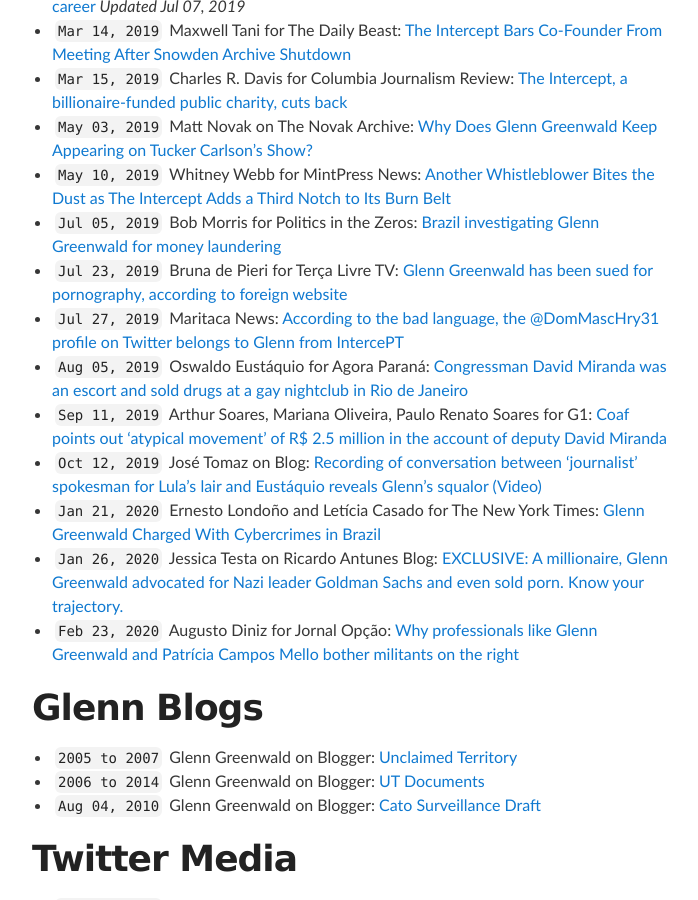
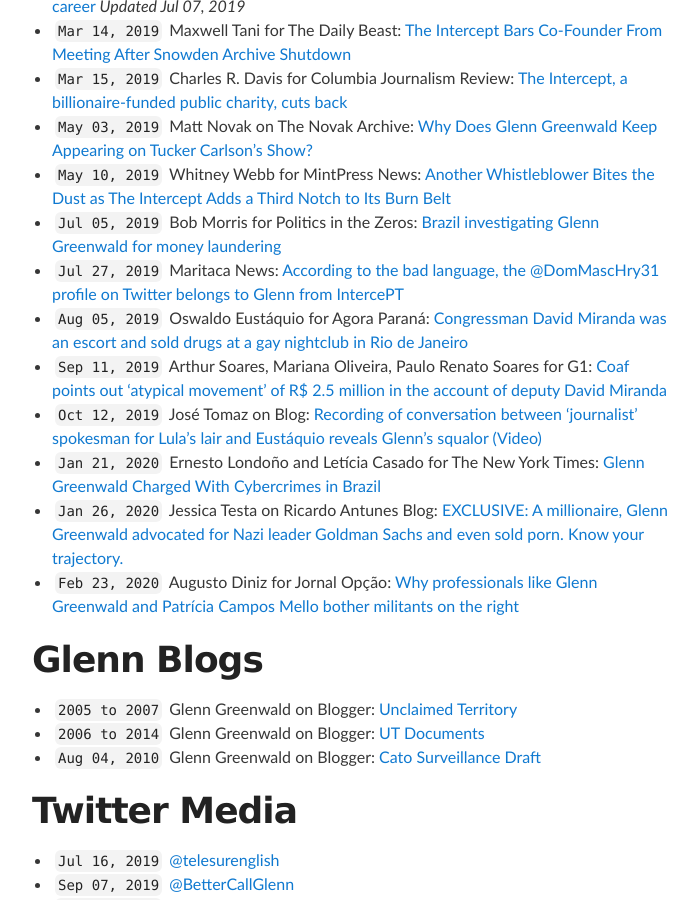
Before and after one commit to masternotions/masternotions.github.io, a Jekyll site: the page built from articles.md, in a window 1280 px wide and 900 px high, scrolled down 1743 px. Shown: the whole window, without its empty margins (288-986 px from the left). Built offline with Jekyll 4.4.1, drawn with Linux system fonts in a browser that asks for light colours.

Commit message:
Update articles.md

```diff
--- a/articles.md
+++ b/articles.md
@@ -45,7 +45,6 @@ title: Articles
 - ``May 03, 2019`` Matt Novak on The Novak Archive: [Why Does Glenn Greenwald Keep Appearing on Tucker Carlson's Show?](https://www.novakarchive.com/foias/2019/4/20/why-does-glenn-greenwald-keep-going-on-tucker-carlsons-show)
 - ``May 10, 2019`` Whitney Webb for MintPress News: [Another Whistleblower Bites the Dust as The Intercept Adds a Third Notch to Its Burn Belt](https://www.mintpressnews.com/daniel-hale-another-whistleblower-bites-the-dust-as-the-intercept-adds-a-third-notch-to-its-burn-belt/258386/)
 - ``Jul 05, 2019`` Bob Morris for Politics in the Zeros: [Brazil investigating Glenn Greenwald for money laundering](https://polizeros.com/2019/07/05/brazil-investigating-glenn-greenwald-for-money-laundering/)
-- ``Jul 23, 2019`` Bruna de Pieri for Terça Livre TV: [Glenn Greenwald has been sued for pornography, according to foreign website](https://www.tercalivre.com.br/glenn-greenwald-ja-foi-processado-por-pornografia-segundo-site-estrangeiro/)
 - ``Jul 27, 2019`` Maritaca News: [According to the bad language, the @DomMascHry31 profile on Twitter belongs to Glenn from IntercePT](https://maritaca-news.blogspot.com/2019/07/segundo-as-mas-linguas-o-perfil.html)
 - ``Aug 05, 2019`` Oswaldo Eustáquio for Agora Paraná: [Congressman David Miranda was an escort and sold drugs at a gay nightclub in Rio de Janeiro](https://web.archive.org/web/20191210044025/http://www.agoraparana.com.br/noticia/deputado-david-miranda-era-garoto-de-programa-e-vendia-drogas-em-boate-gay-no-rio-de-janeiro)
 - ``Sep 11, 2019`` Arthur Soares, Mariana Oliveira, Paulo Renato Soares for G1: [Coaf points out 'atypical movement' of R$ 2.5 million in the account of deputy David Miranda](https://g1.globo.com/rj/rio-de-janeiro/noticia/2019/09/11/coaf-aponta-movimentacao-atipica-de-r-25-milhoes-em-conta-do-deputado-federal-david-miranda.ghtml)
```
